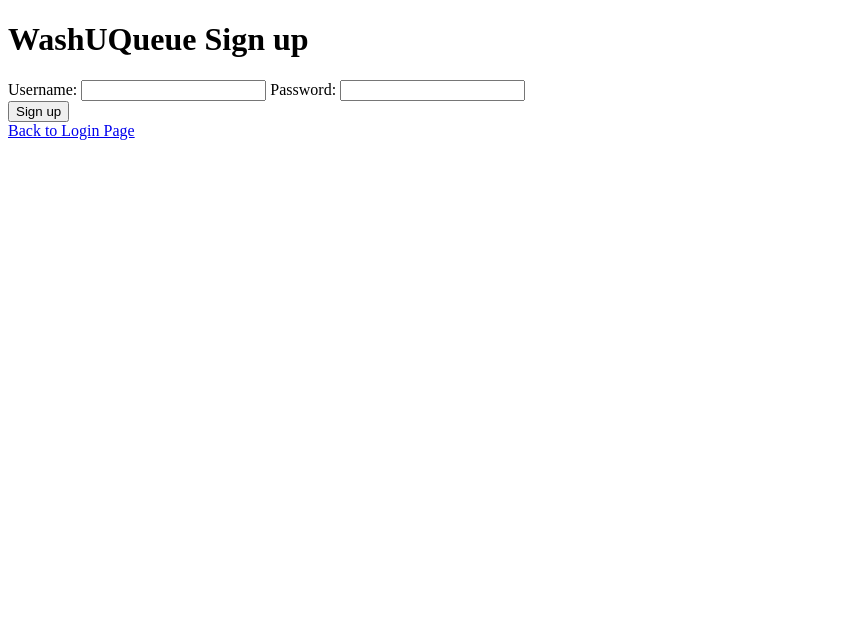
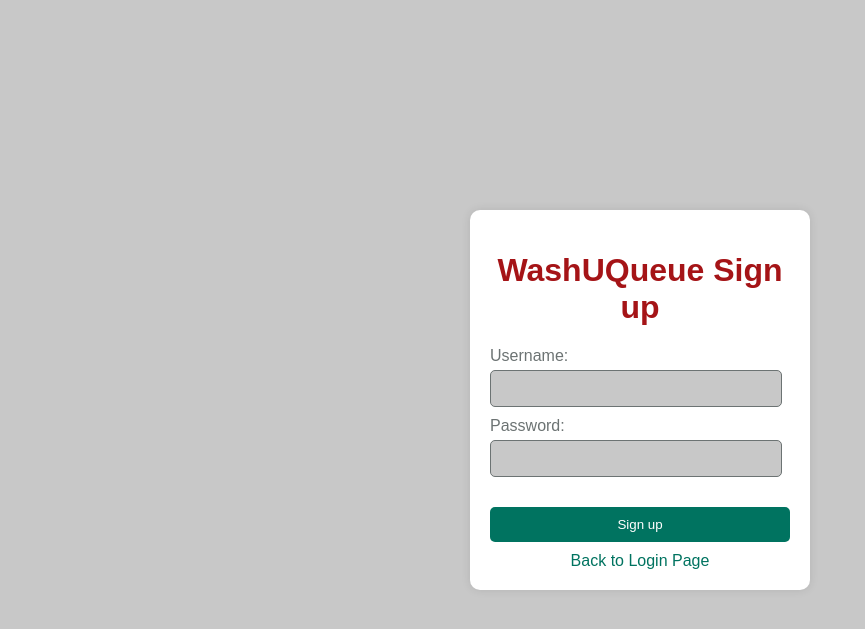
Before and after one commit to Barasakar/OhQueue, a Django app: page /signup/ in a window 1280 px wide. Shown: the top 629 px of the page, without its empty margins (0-865 px from the left). Run offline with Django 4.2, Linux system fonts and the light colour scheme.

Commit message:
fixed some errors in the css

```diff
--- a/OHQueue/queue_app/static/queue_app/signup_page.css
+++ b/OHQueue/queue_app/static/queue_app/signup_page.css
@@ -8,7 +8,7 @@ body {
     margin: 0;
 }
 
-.login-container {
+.signup-container {
     background-color: white;
     padding: 20px;
     border-radius: 10px;
@@ -16,7 +16,7 @@ body {
     width: 300px;
 }
 
-.login-container h1 {
+.signup-container h1 {
     text-align: center;
     color: rgb(165, 20, 23);
 }
@@ -32,7 +32,7 @@ body {
 }
 
 .user-credentials input {
-    width: 100%;
+    width: 90%;
     padding: 10px;
     margin-bottom: 10px;
     border-radius: 5px;
@@ -59,16 +59,16 @@ p {
     text-align: center;
 }
 
-.signup {
+.login {
     text-align: center;
     margin-top: 10px;
 }
 
-.signup a {
+.login a {
     color: rgb(0, 115, 96);
     text-decoration: none;
 }
 
-.signup a:hover {
+.login a:hover {
     text-decoration: underline;
 }
--- a/OHQueue/queue_app/templates/queue_app/queue_page.html
+++ b/OHQueue/queue_app/templates/queue_app/queue_page.html
@@ -8,8 +8,6 @@
     <title>Queue</title>
 
     <!-- CSS file links here -->
-    {% load static %}
-    <link rel="stylesheet" type="text/css" href="{% static 'queue_app/signup_page.css' %}">
 </head>
 <body>
     <!-- Page content here -->
--- a/OHQueue/queue_app/templates/queue_app/signup_page.html
+++ b/OHQueue/queue_app/templates/queue_app/signup_page.html
@@ -6,6 +6,8 @@
     <meta name="viewport" content="width=device-width, initial-scale=1.0">
     <title>Signup Page</title>
     <!-- CSS file links here -->
+    {% load static %}
+    <link rel="stylesheet" type="text/css" href="{% static 'queue_app/signup_page.css' %}">
 </head>
 <body>
     <!-- Page content here -->
```
